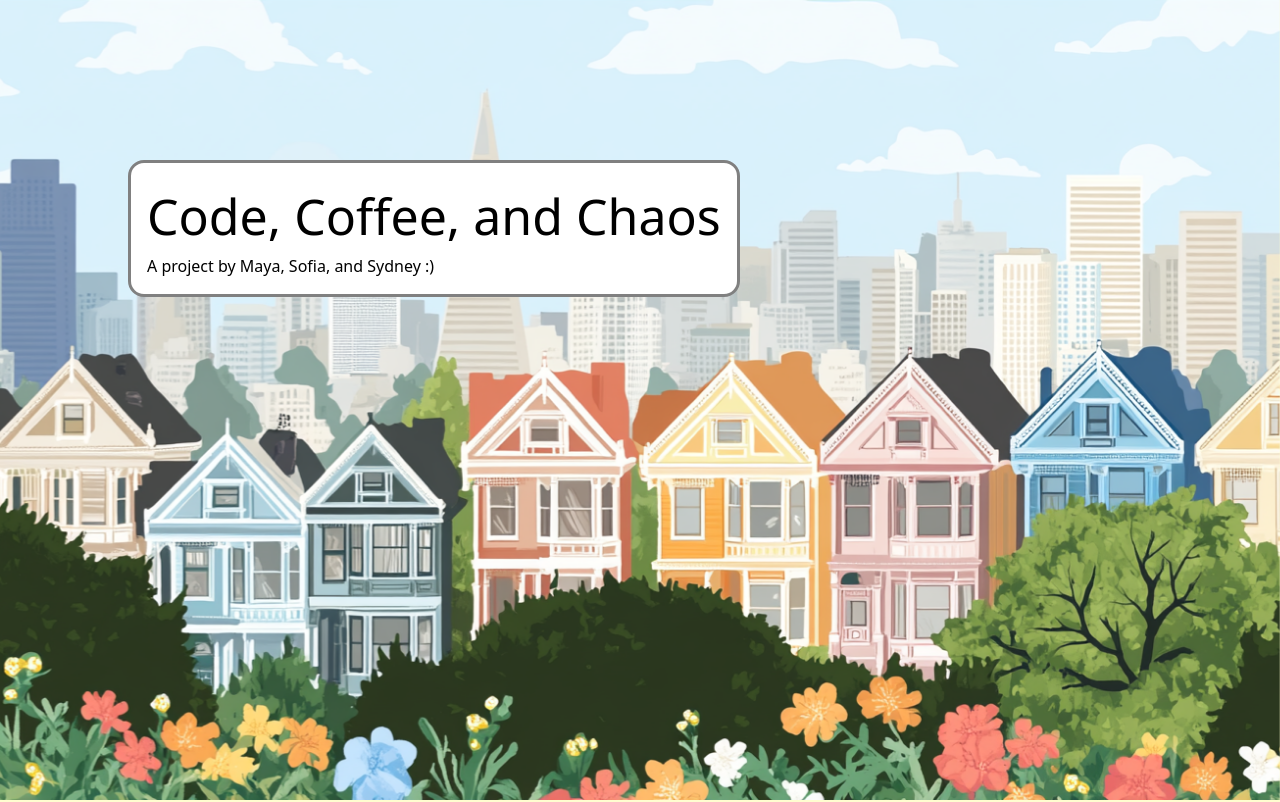
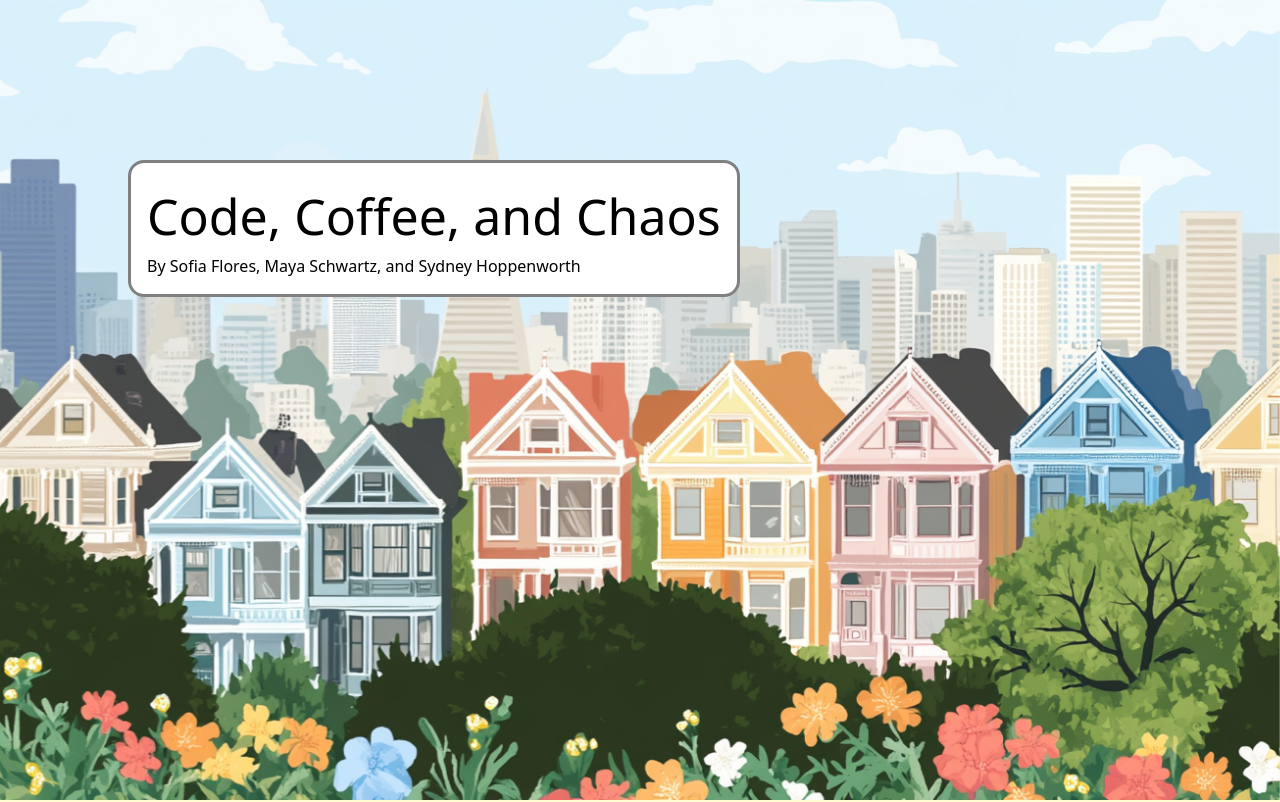
Before and after one commit to sydneyhopp/startup-houses, a Next.js app in the folder startup-house/: page / in a window 1280 px wide. Shown: the top 802 px of the page. Built offline with nearby package versions, Linux system fonts and the light colour scheme.

Commit message:
name tweak

```diff
--- a/startup-house/app/page.js
+++ b/startup-house/app/page.js
@@ -28,7 +28,7 @@ export default function Scrolly(){
     {left: '10vw', top: '20vh', width: '50vw',
       content:
       (<><h1>Code, Coffee, and Chaos</h1>
-        <h3>A project by Maya, Sofia, and Sydney :)</h3></>),
+        <h3>By Sofia Flores, Maya Schwartz, and Sydney Hoppenworth</h3></>),
       enter: '0', stick: '1', exit:'1.5'
     },
 
```
